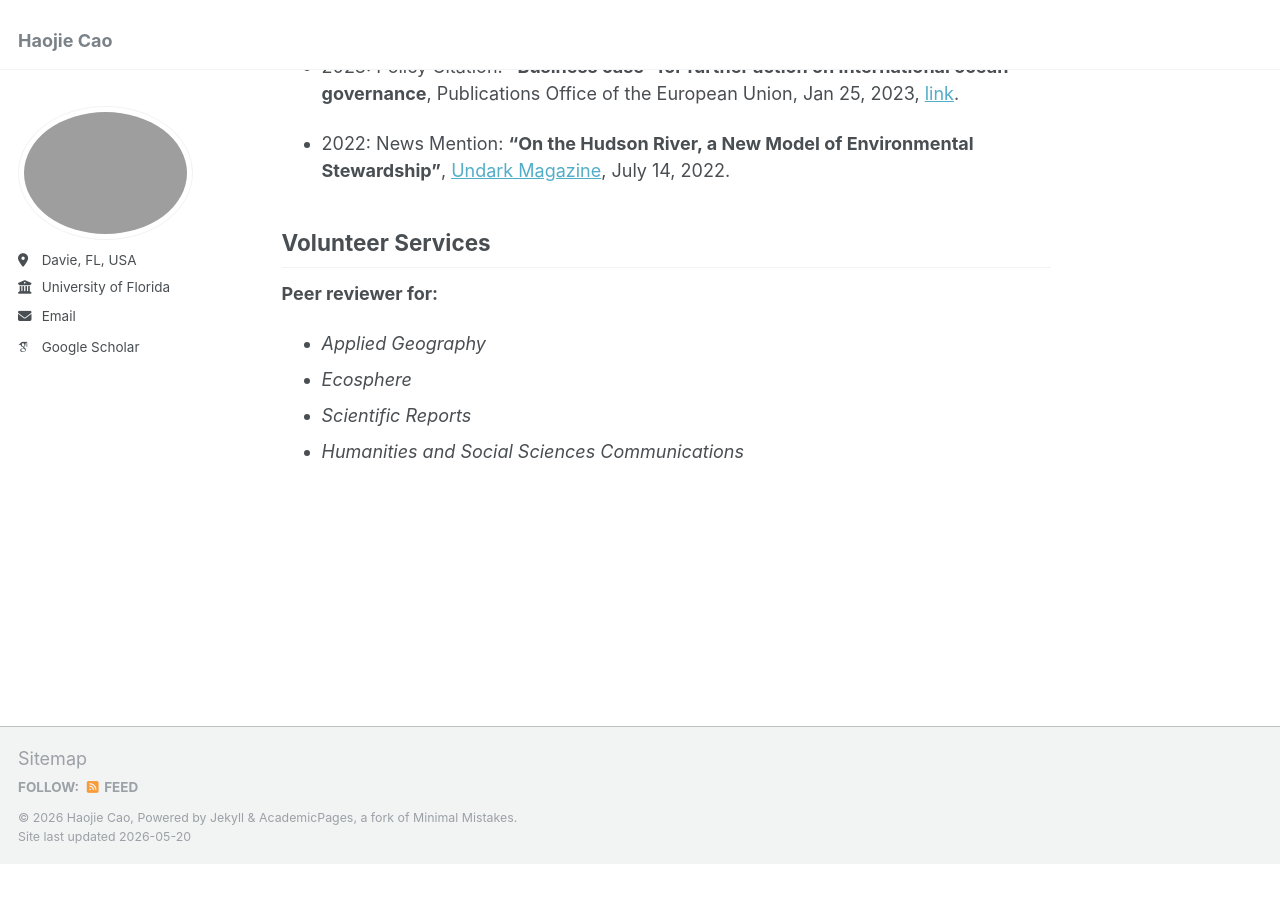
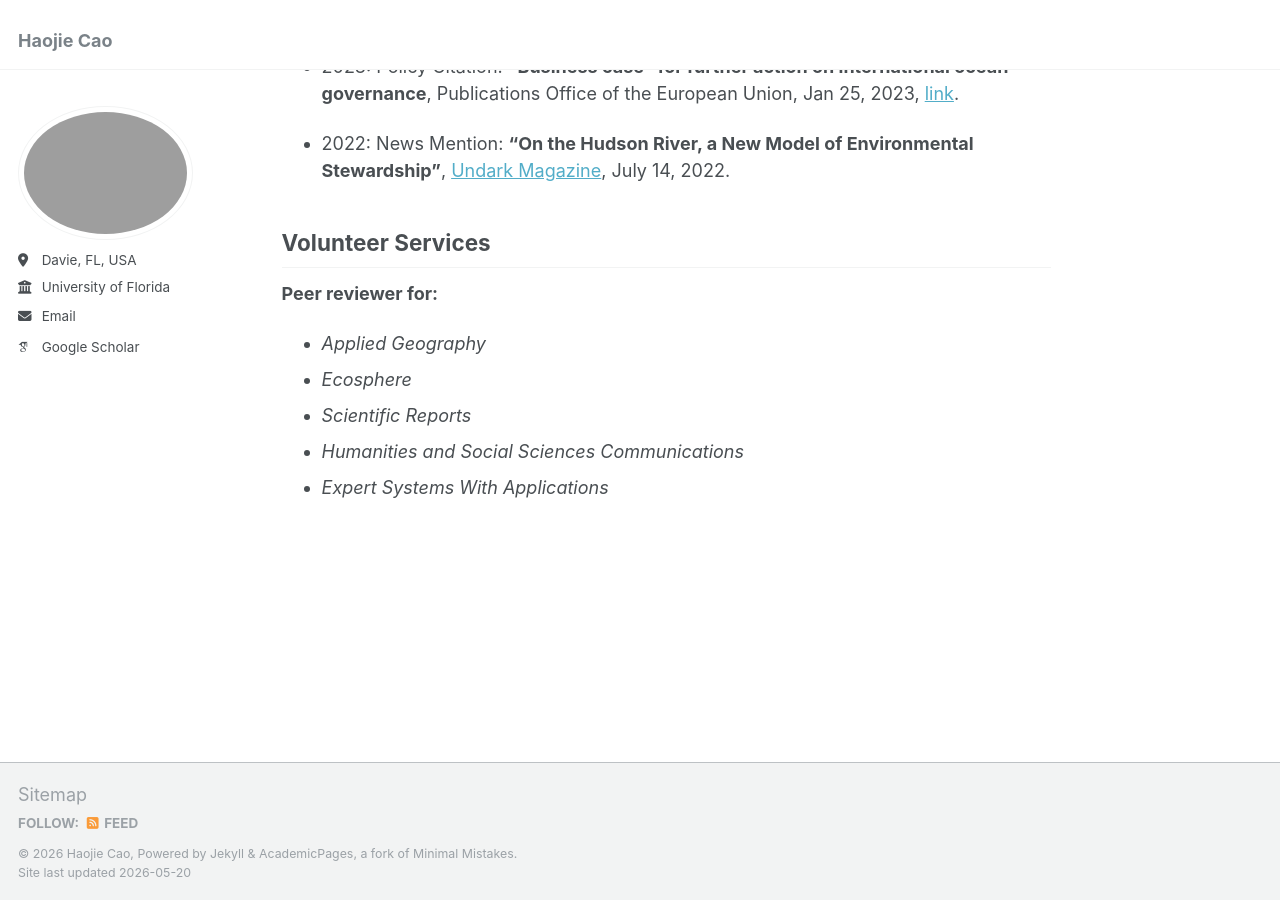
Before and after one commit to haojiecao42/haojiecao42.github.io, a Jekyll site: the page built from _pages/about.md, in a window 1280 px wide and 900 px high, scrolled down 4042 px. Built offline with Jekyll 4.4.1, drawn with Linux system fonts in a browser that asks for light colours; some web fonts are replaced; before the commit the page ends 4906 px from its top, so only the background shows below that.

Commit message:
Update about.md

```diff
--- a/_pages/about.md
+++ b/_pages/about.md
@@ -116,3 +116,4 @@ Zhang, J., Luo, Y., **Cao, H.** and Su, S.<br>
 * *Ecosphere*
 * *Scientific Reports*
 * *Humanities and Social Sciences Communications*
+* *Expert Systems With Applications*
```
